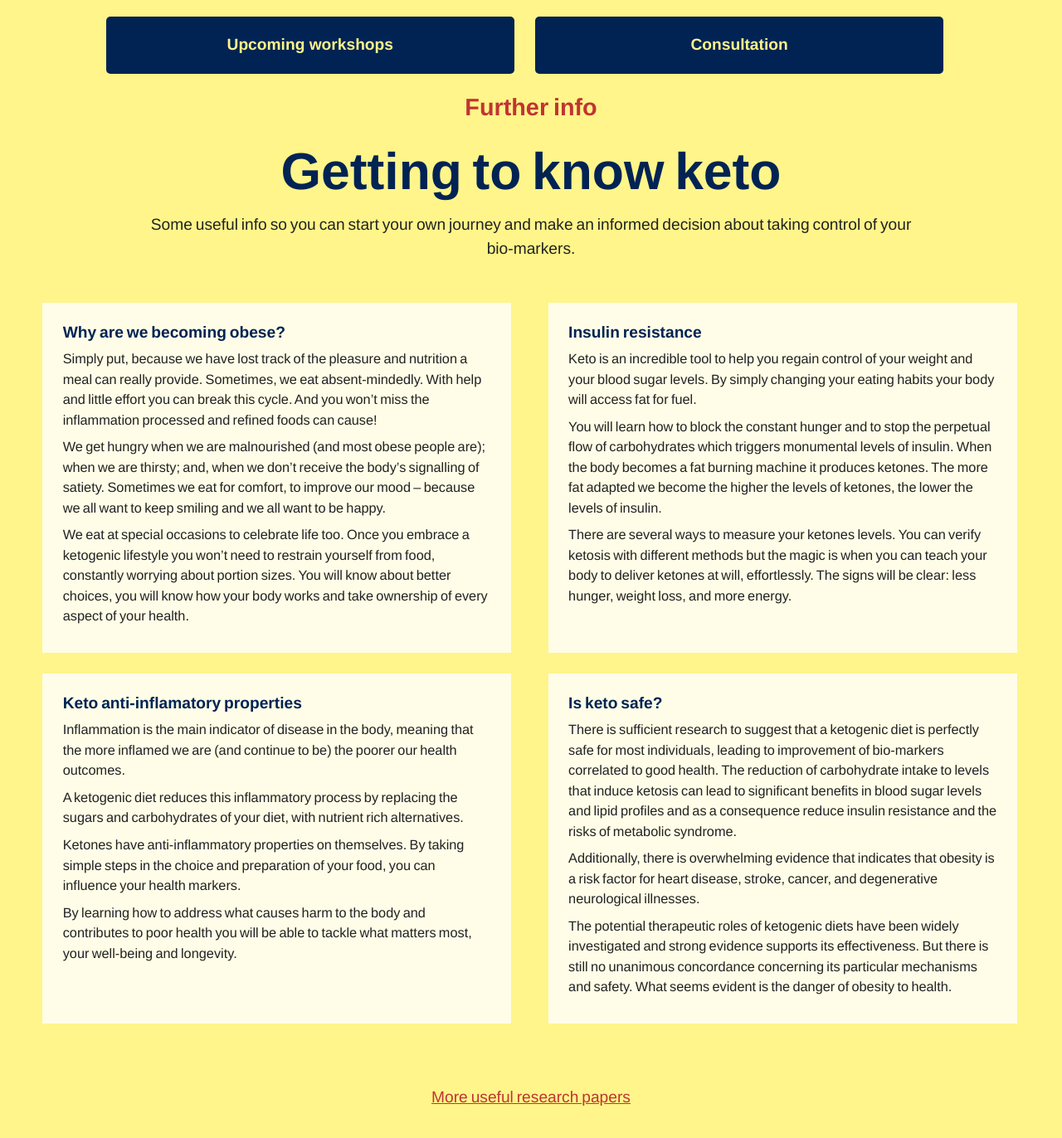
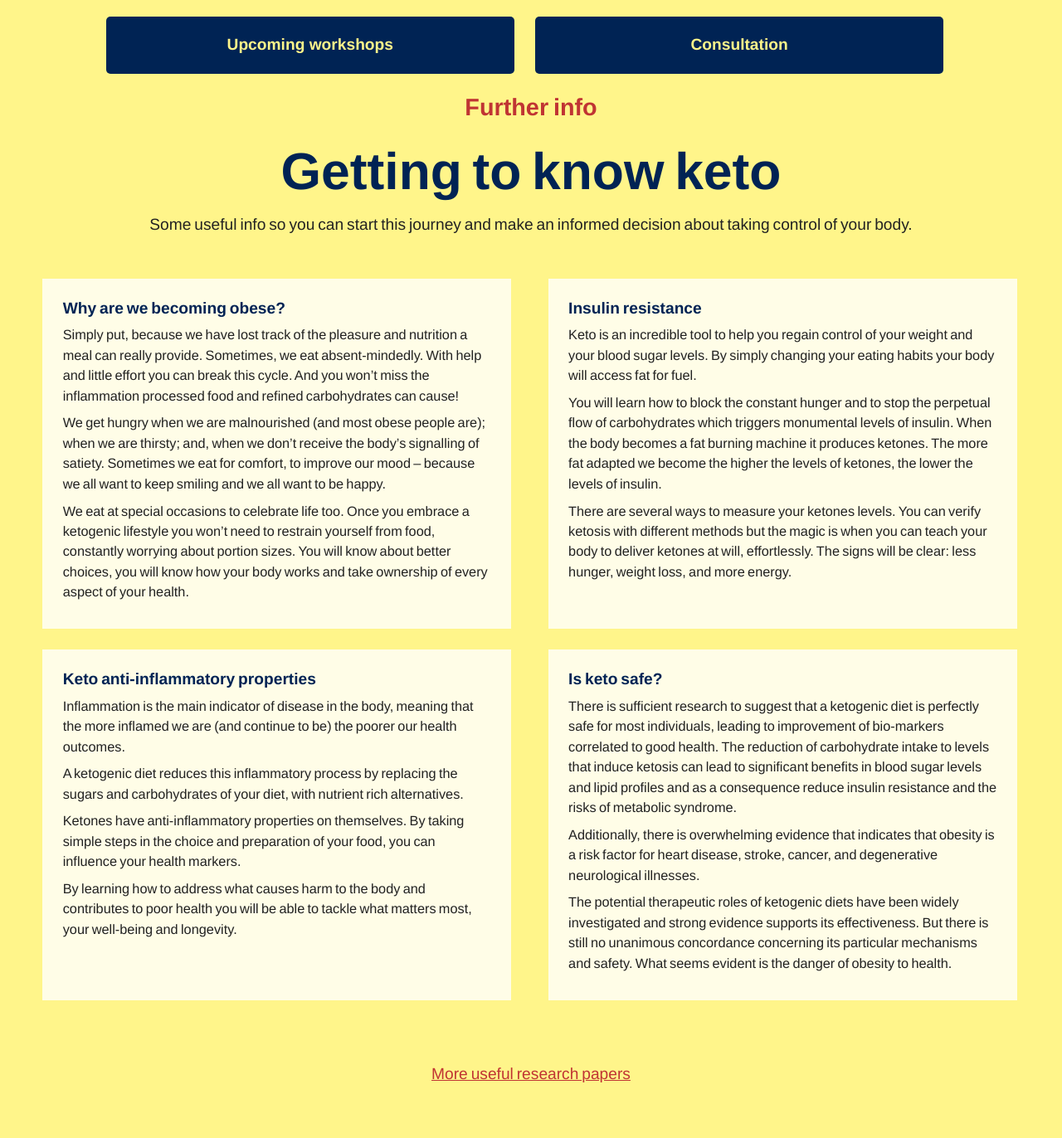
Before and after one commit to martincf/ketolifecoach, a Jekyll site: the page built from index.md, in a window 1280 px wide and 1400 px high, scrolled down 4556 px. Shown: the top 1372 px of the window at 83% size. Built offline with Jekyll 4.4.1, drawn with Linux system fonts in a browser that asks for light colours; some web fonts are replaced; some of the changed text lies outside the part shown.

Commit message:
Typo fixes

```diff
--- a/_data/facts.yml
+++ b/_data/facts.yml
@@ -1,6 +1,6 @@
 - title: Why are we becoming obese?
   text: |
-    Simply put, because we have lost track of the pleasure and nutrition a meal can really provide. Sometimes, we eat absent-mindedly. With help and little effort you can break this cycle.  And you won’t miss the inflammation processed and refined foods can cause!
+    Simply put, because we have lost track of the pleasure and nutrition a meal can really provide. Sometimes, we eat absent-mindedly. With help and little effort you can break this cycle.  And you won’t miss the inflammation processed food and refined carbohydrates can cause!
 
     We get hungry when we are malnourished (and most obese people are); when we are thirsty; and, when we don’t receive the body's signalling of satiety. Sometimes we eat for comfort, to improve our mood – because we all want to keep smiling and we all want to be happy.
 
@@ -14,7 +14,7 @@
 
     There are several ways to measure your ketones levels. You can verify ketosis with different methods but the magic is when you can teach your body to deliver ketones at will, effortlessly. The signs will be clear: less hunger, weight loss, and more energy.
 
-- title: Keto anti-inflamatory properties
+- title: Keto anti-inflammatory properties
   text: |
     Inflammation is the main indicator of disease in the body, meaning that the more inflamed we are  (and continue to be) the poorer our health outcomes.
 
--- a/_includes/consultation.html
+++ b/_includes/consultation.html
@@ -2,7 +2,7 @@
   <h2 class="section--header">Consultation</h2>
   <h3 class="section--title">Your 4-week plan</h3>
   <!-- <p class="section--intro">Enlist me to help you turn your health around. A consultation will be a one-to-one chat covering your current routine and discussing where positive action can be made. A plan will be shared based on our conversation with the option for weekly catchups on progress over 4 weeks.</p> -->
-  <p class="section--intro">The private consultation are aimed at people who want to embrace mindful living habits and reach their goals in terms of weight loss and health.</p>
+  <p class="section--intro">The private consultations are aimed at people who want to embrace mindful living habits and reach their goals in terms of weight loss and health.</p>
   <p class="section--intro">Based on your life-style and commitments you will be given a four-week personalised living plan – including non-prescriptive dietary recommendations, which will guide you step-by-step in achieving optimum results on keto.</p>
   <table border="0" class="consultation-prices" cellspacing="0" cellpadding="0">
     <tr>
--- a/_includes/moreinfo.html
+++ b/_includes/moreinfo.html
@@ -1,7 +1,7 @@
 <section class="section moreinfo">
   <h2 class="section--header">Further info</h2>
   <h2 class="section--title">Getting to know keto</h2>
-  <p class="section--intro">Some useful info so you can start your own journey and make an informed decision about taking control of your bio-markers.</p>
+  <p class="section--intro">Some useful info so you can start this journey and make an informed decision about taking control of your body.</p>
   <div class="moreinfo-list">
     {% for item in site.data.facts %} <!-- Get everything in the facts file -->
     <aside class="moreinfo-list-item">
```
Also changed, not shown: _includes/events.html (+1 -1 lines), 1 other file.
